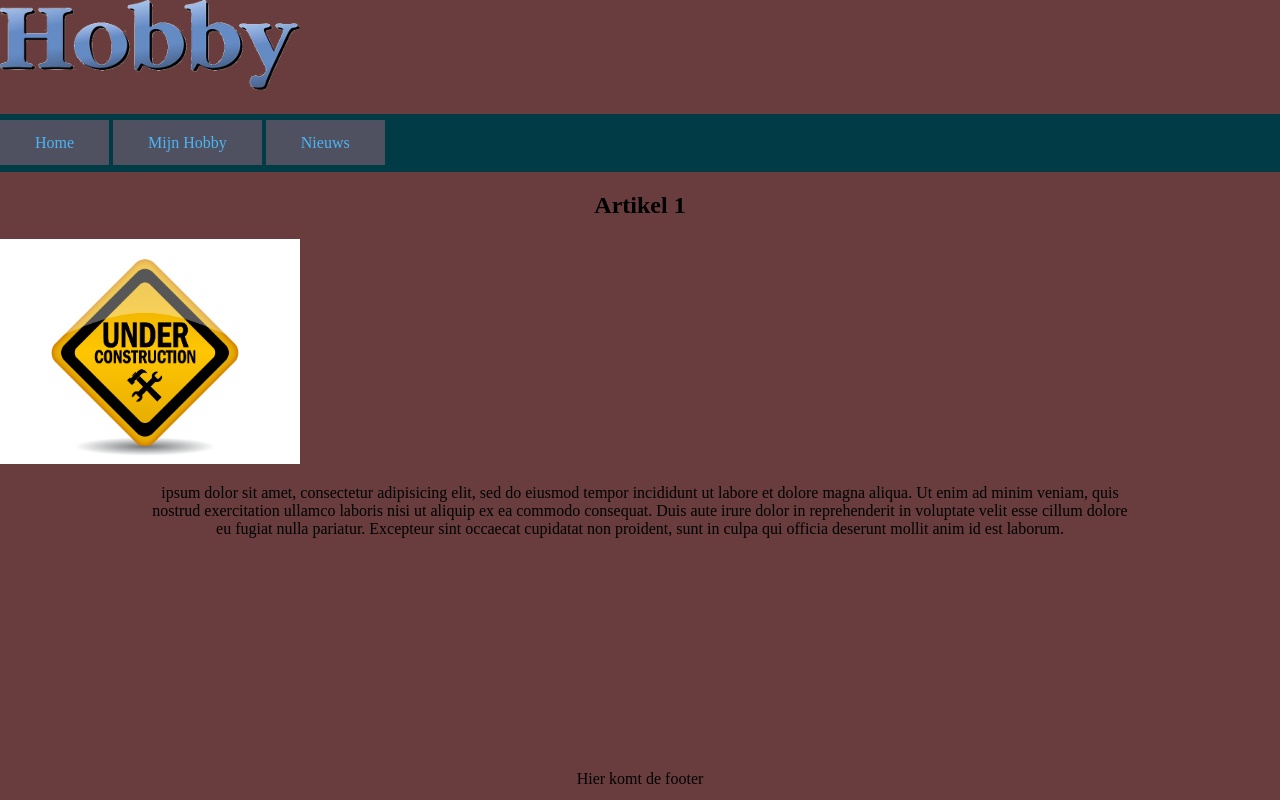
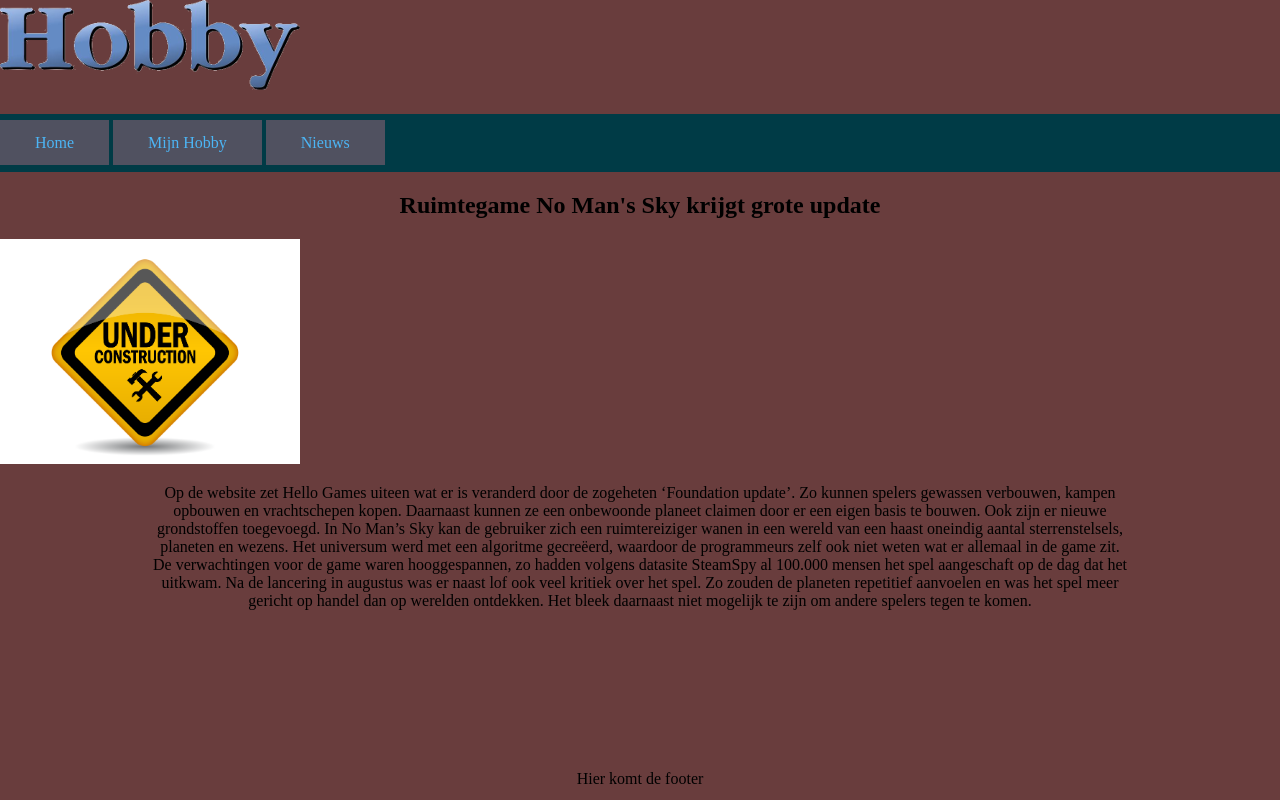
Before and after one commit to RemcoKroonen/hobby, a plain HTML site: page artikel1.html in a window 1280 px wide. Drawn offline with Linux system fonts and the light colour scheme.

Commit message:
echte artikelen aan het toevoegen

```diff
--- a/artikel1.html
+++ b/artikel1.html
@@ -18,15 +18,18 @@
 			</nav>
 		</header>
 		<div id="artikelcontent">
-		<h2>Artikel 1</h2>
+			<h2>Ruimtegame No Man's Sky krijgt grote update</h2>
 			<img class="nieuwsplaatje2" src="img/underconstruction.png" alt="hoi">
 			<p>
-			<Lorem> ipsum dolor sit amet, consectetur adipisicing elit, sed do eiusmod
-			tempor incididunt ut labore et dolore magna aliqua. Ut enim ad minim veniam,
-			quis nostrud exercitation ullamco laboris nisi ut aliquip ex ea commodo
-			consequat. Duis aute irure dolor in reprehenderit in voluptate velit esse
-			cillum dolore eu fugiat nulla pariatur. Excepteur sint occaecat cupidatat non
-			proident, sunt in culpa qui officia deserunt mollit anim id est laborum.</Lorem></p>
+				Op de website zet Hello Games uiteen wat er is veranderd door de zogeheten ‘Foundation update’. Zo kunnen spelers gewassen verbouwen, kampen opbouwen en vrachtschepen kopen. Daarnaast kunnen ze een onbewoonde planeet claimen door er een eigen basis te bouwen. Ook zijn er nieuwe grondstoffen toegevoegd.
+
+				In No Man’s Sky kan de gebruiker zich een ruimtereiziger wanen in een wereld van een haast oneindig aantal sterrenstelsels, planeten en wezens. Het universum werd met een algoritme gecreëerd, waardoor de programmeurs zelf ook niet weten wat er allemaal in de game zit.
+
+				De verwachtingen voor de game waren hooggespannen, zo hadden volgens datasite SteamSpy al 100.000 mensen het spel aangeschaft op de dag dat het uitkwam.
+
+				Na de lancering in augustus was er naast lof ook veel kritiek over het spel. Zo zouden de planeten repetitief aanvoelen en was het spel meer gericht op handel dan op werelden ontdekken. Het bleek daarnaast niet mogelijk te zijn om andere spelers tegen te komen. </p>
+
+
 
 
 			</div>
```
Also changed, not shown: artikel2.html (+7 -10 lines), artikel4.html (+4 -7 lines), index.html (+4 -14 lines). Lines whose indentation alone changed are shown as unchanged.
